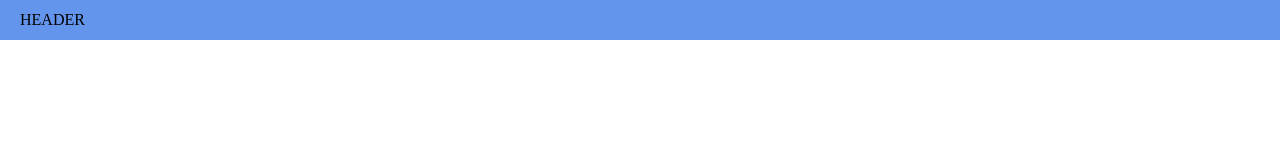
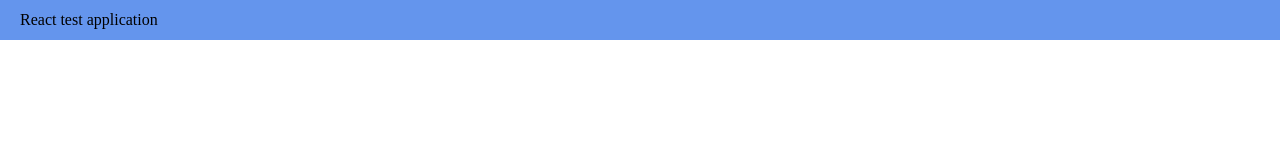
Before and after one commit to AndreyDorodnev/React-test, a React app: page /login in a window 1280 px wide. Shown: the top 160 px of the page. Built offline with nearby package versions, Linux system fonts and the light colour scheme.

Commit message:
header title and signOut btn add

```diff
--- a/src/components/layout/Header.js
+++ b/src/components/layout/Header.js
@@ -1,9 +1,31 @@
 import React from 'react';
+import {connect} from 'react-redux';
+import {getUser} from '../../store/authReducer';
+import {signOut} from '../../store/loginUser';
 
-export default props => {
+function Header(props) {
     return (
         <div className="header">
-            HEADER
+            <h2>React test application</h2>
+            {
+                props.user?
+                <button onClick={props.signOut}>Sign Out</button>:
+                null
+            }
         </div>
     )
 }
+
+function mapStateToProps(state) {
+    return {
+        user: getUser(state.authState),
+    }
+}
+
+function mapDispatchToProps(dispatch){
+    return {
+        signOut: () => dispatch(signOut()),
+    }
+}
+
+export default connect(mapStateToProps,mapDispatchToProps)(Header);
```
